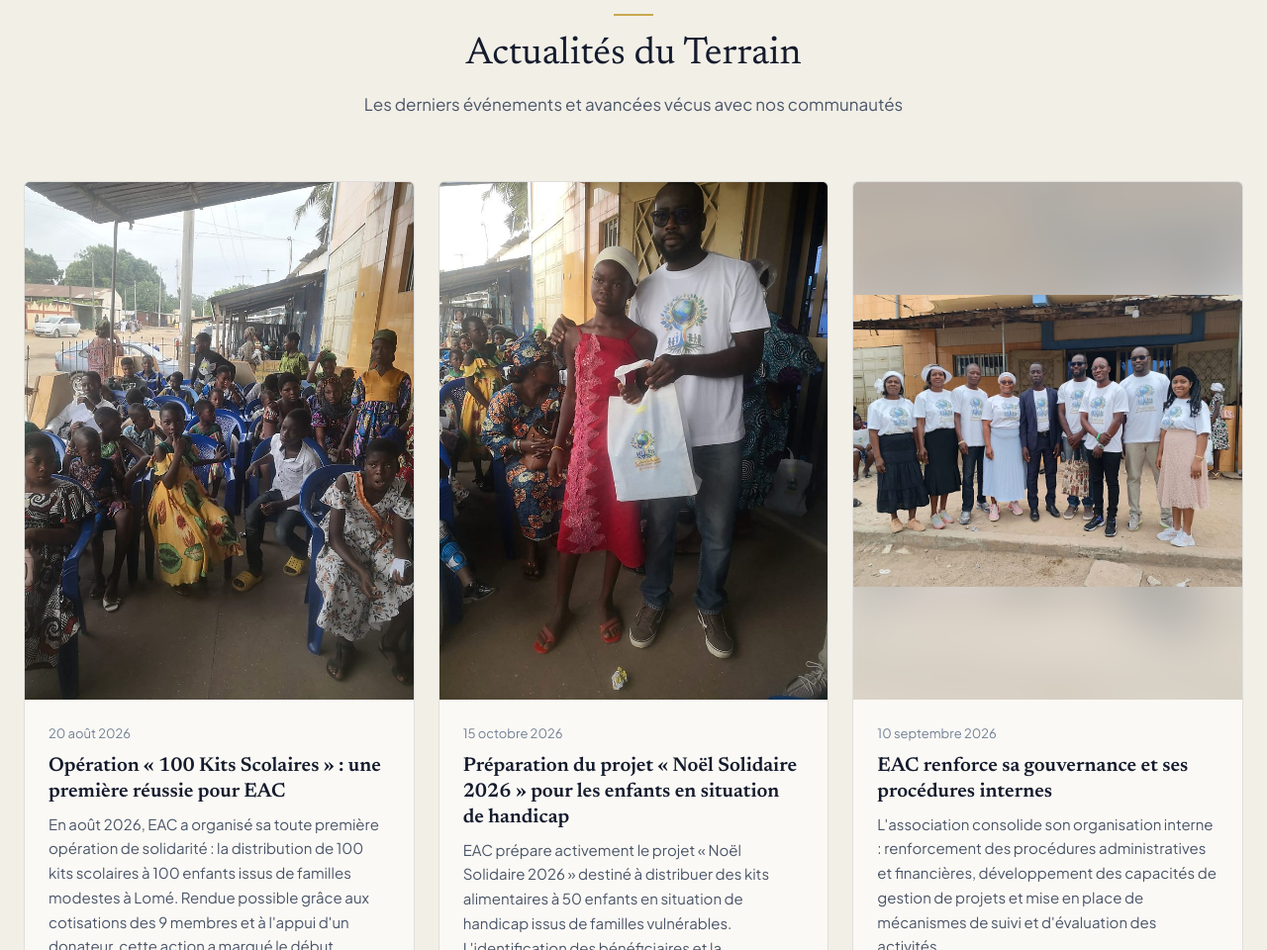
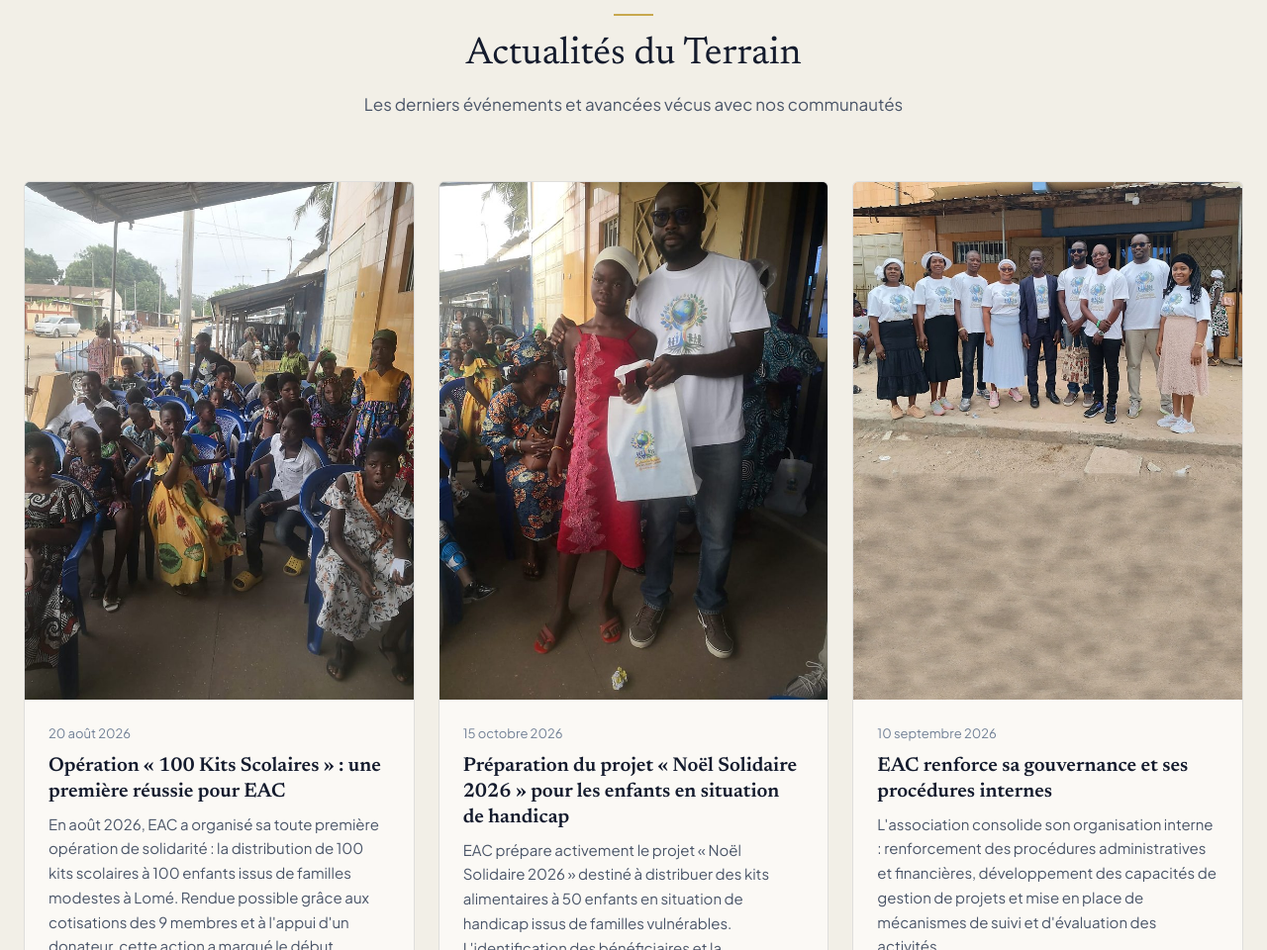
Before and after one commit to avenircertain/avenircertain.github.io, a plain HTML site: page index.html in a window 1280 px wide. Shown: the part 10160-11120 px from the top of the page at 99% size. Drawn offline with Linux system fonts and the light colour scheme.

Commit message:
Add files via upload

```diff
--- a/content/site.json
+++ b/content/site.json
@@ -367,11 +367,10 @@
       {
         "title": "EAC renforce sa gouvernance et ses procédures internes",
         "date": "2026-09-10",
-        "image": "images/uploads/equipe-eac-terrain.jpg",
+        "image": "images/uploads/equipe-eac-terrain-portrait.jpg",
         "imageAlt": "L'équipe EAC réunie pour une séance de planification",
         "aspectRatio": "portrait",
-        "imageFit": "contain",
-        "imagePosition": "center center",
+        "imagePosition": "center top",
         "excerpt": "L'association consolide son organisation interne : renforcement des procédures administratives et financières, développement des capacités de gestion de projets et mise en place de mécanismes de suivi et d'évaluation des activités.",
         "link": "#"
       }
--- a/script.js
+++ b/script.js
@@ -617,20 +617,10 @@
           if (a.imagePosition) {
             img.style.objectPosition = a.imagePosition;
           }
-          if (a.imageFit) {
-            img.style.objectFit = a.imageFit;
-          }
           withFallback(img, 'EAC Actualité');
 
           const imgWrap = document.createElement('div');
           imgWrap.className = 'article-card__img-wrap';
-          if (a.imageFit === 'contain') {
-            imgWrap.classList.add('article-card__img-wrap--contain');
-            const bg = document.createElement('div');
-            bg.className = 'article-card__img-backdrop';
-            bg.style.backgroundImage = `url(${a.image})`;
-            imgWrap.appendChild(bg);
-          }
           imgWrap.appendChild(img);
           div.innerHTML = `
             <div class="article-card__body">
--- a/style.css
+++ b/style.css
@@ -1516,21 +1516,10 @@ button {
   aspect-ratio: 3 / 4;
   overflow: hidden;
   background-color: var(--color-paper-subtle);
-  position: relative;
 }
 .article-card__img-wrap--portrait,
 .article-card__img-wrap--landscape {
   aspect-ratio: 3 / 4;
-}
-.article-card__img-backdrop {
-  position: absolute;
-  inset: -12px;
-  background-size: cover;
-  background-position: center;
-  filter: blur(20px);
-  opacity: 0.35;
-  transform: scale(1.15);
-  pointer-events: none;
 }
 .article-card__img {
   width: 100%;
@@ -1538,8 +1527,6 @@ button {
   object-fit: cover;
   object-position: center center;
   display: block;
-  position: relative;
-  z-index: 1;
 }
 
 .article-card__body { padding: var(--space-lg); flex-grow: 1; display: flex; flex-direction: column; }
```
Also changed, not shown: images/uploads/equipe-eac-terrain-portrait.jpg (added).
